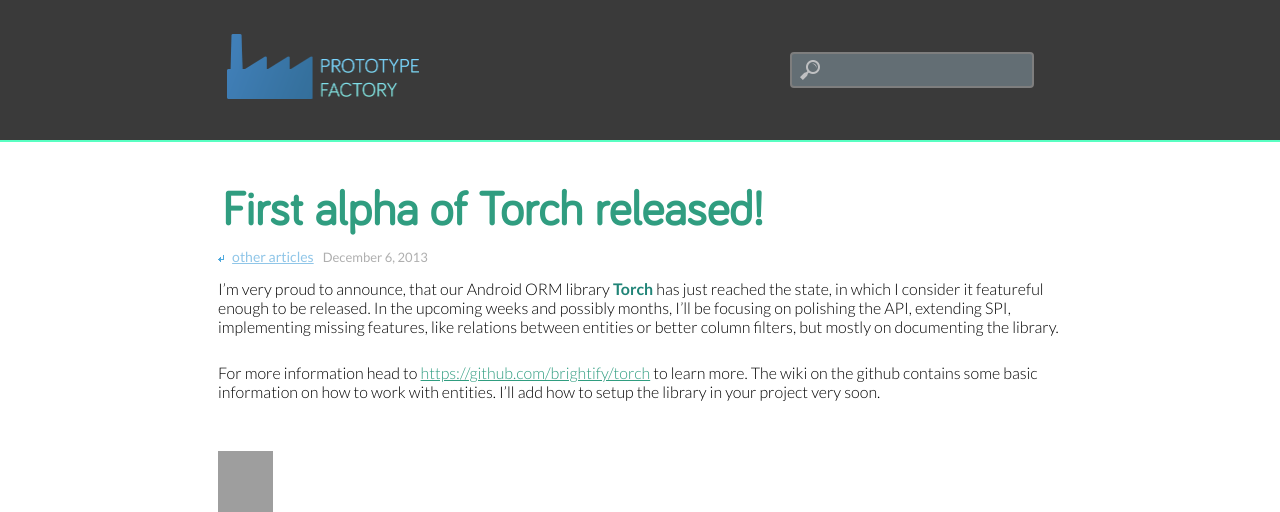
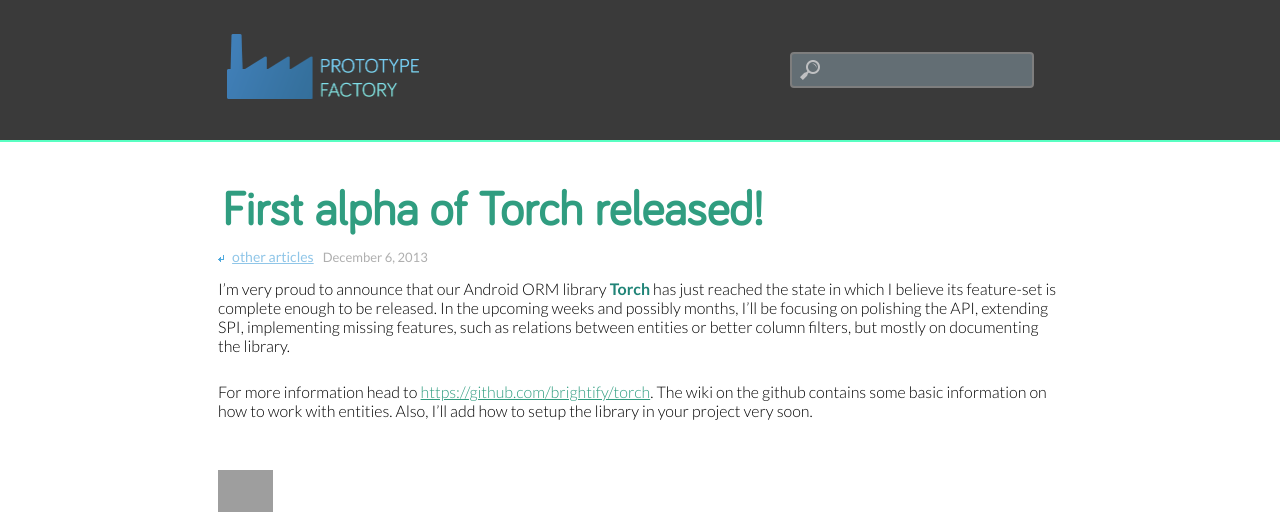
Before and after one commit to TadeasKriz/tadeaskriz.github.io, a Jekyll site: the page built from _posts/2013-12-06-first-alpha-of-torch-released.md, in a window 1280 px wide, cut to the strip 0-512 px from the top of the page. Built offline with Jekyll 4.4.1, drawn with Linux system fonts in a browser that asks for light colours; comment, search, counter and statistics services are not loaded; grey boxes are pictures that could not be loaded.

Commit message:
FxGrmm 2013-12-06-first-alpha-of-torch-released.md

```diff
--- a/_posts/2013-12-06-first-alpha-of-torch-released.md
+++ b/_posts/2013-12-06-first-alpha-of-torch-released.md
@@ -2,6 +2,6 @@
 title: First alpha of Torch released!
 ---
 
-I'm very proud to announce, that our Android ORM library **Torch** has just reached the state, in which I consider it featureful enough to be released. In the upcoming weeks and possibly months, I'll be focusing on polishing the API, extending SPI, implementing missing features, like relations between entities or better column filters, but mostly on documenting the library.
+I'm very proud to announce that our Android ORM library **Torch** has just reached the state in which I believe its feature-set is complete enough to be released. In the upcoming weeks and possibly months, I'll be focusing on polishing the API, extending SPI, implementing missing features, such as relations between entities or better column filters, but mostly on documenting the library.
 
-For more information head to [https://github.com/brightify/torch](https://github.com/brightify/torch) to learn more. The wiki on the github contains some basic information on how to work with entities. I'll add how to setup the library in your project very soon.
+For more information head to [https://github.com/brightify/torch](https://github.com/brightify/torch). The wiki on the github contains some basic information on how to work with entities. Also, I'll add how to setup the library in your project very soon.
```
